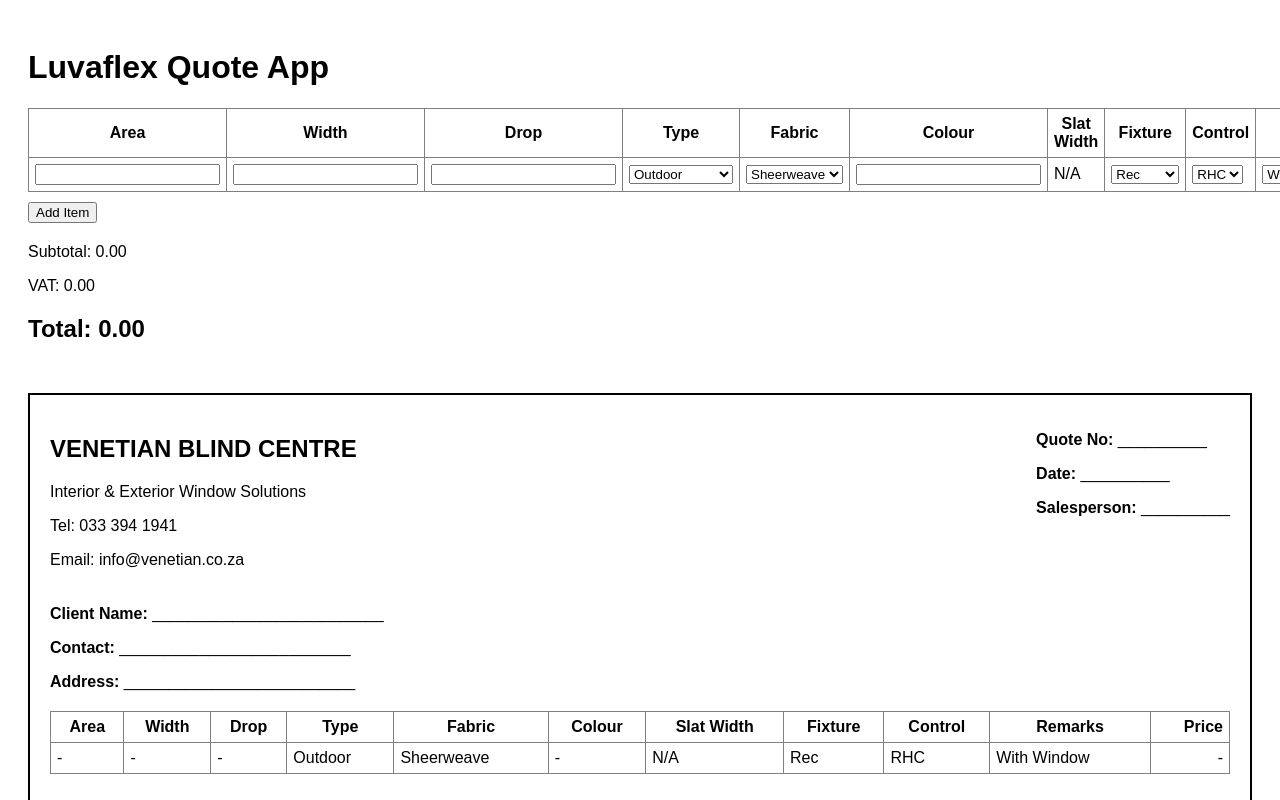
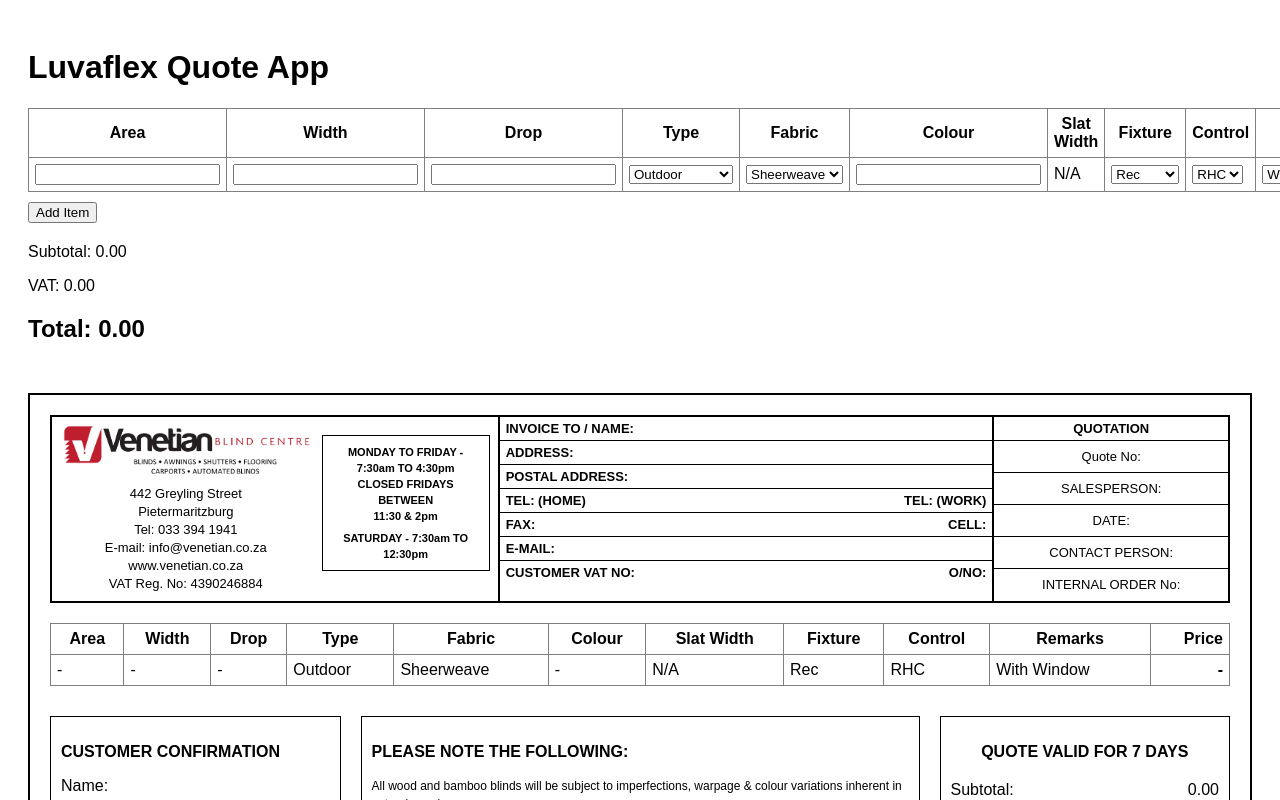
Before and after one commit to vbcsales2-prog/luvaflex-app, a Next.js app: page / in a window 1280 px wide. Shown: the top 800 px of the page. Built offline with nearby package versions, Linux system fonts and the light colour scheme.

Commit message:
Update page.tsx

```diff
--- a/app/page.tsx
+++ b/app/page.tsx
@@ -523,38 +523,215 @@
           background: "#fff",
         }}
       >
-        <div style={{ display: "flex", justifyContent: "space-between", alignItems: "flex-start" }}>
-          <div>
-            <h2>VENETIAN BLIND CENTRE</h2>
-            <p>Interior & Exterior Window Solutions</p>
-            <p>Tel: 033 394 1941</p>
-            <p>Email: info@venetian.co.za</p>
-          </div>
+        <table
+          style={{
+            width: "100%",
+            borderCollapse: "collapse",
+            border: "2px solid black",
+            marginBottom: 20,
+          }}
+        >
+          <tbody>
+            <tr>
+              <td
+                style={{
+                  width: "38%",
+                  borderRight: "2px solid black",
+                  padding: 8,
+                  verticalAlign: "top",
+                }}
+              >
+                <div style={{ display: "flex", gap: 10, alignItems: "flex-start" }}>
+                  <div style={{ flex: 1 }}>
+                    <img
+                      src="/logo.png"
+                      alt="Venetian Blind Centre"
+                      style={{ width: "100%", maxWidth: 420, height: "auto", display: "block" }}
+                    />
 
-          <div>
-            <p>
-              <b>Quote No:</b> __________
-            </p>
-            <p>
-              <b>Date:</b> __________
-            </p>
-            <p>
-              <b>Salesperson:</b> __________
-            </p>
-          </div>
-        </div>
+                    <div
+                      style={{
+                        marginTop: 8,
+                        fontSize: 13,
+                        lineHeight: "18px",
+                        textAlign: "center",
+                      }}
+                    >
+                      <div>442 Greyling Street</div>
+                      <div>Pietermaritzburg</div>
+                      <div>Tel: 033 394 1941</div>
+                      <div>E-mail: info@venetian.co.za</div>
+                      <div>www.venetian.co.za</div>
+                      <div>VAT Reg. No: 4390246884</div>
+                    </div>
+                  </div>
 
-        <div style={{ marginTop: 20 }}>
-          <p>
-            <b>Client Name:</b> __________________________
-          </p>
-          <p>
-            <b>Contact:</b> __________________________
-          </p>
-          <p>
-            <b>Address:</b> __________________________
-          </p>
-        </div>
+                  <div
+                    style={{
+                      width: 150,
+                      border: "1px solid black",
+                      padding: 8,
+                      fontSize: 11,
+                      lineHeight: "16px",
+                      textAlign: "center",
+                      marginTop: 10,
+                    }}
+                  >
+                    <div>
+                      <b>MONDAY TO FRIDAY - 7:30am TO 4:30pm</b>
+                    </div>
+                    <div>
+                      <b>CLOSED FRIDAYS BETWEEN</b>
+                    </div>
+                    <div>
+                      <b>11:30 & 2pm</b>
+                    </div>
+                    <div style={{ marginTop: 6 }}>
+                      <b>SATURDAY - 7:30am TO 12:30pm</b>
+                    </div>
+                  </div>
+                </div>
+              </td>
+
+              <td
+                style={{
+                  width: "42%",
+                  borderRight: "2px solid black",
+                  verticalAlign: "top",
+                  padding: 0,
+                }}
+              >
+                <table style={{ width: "100%", borderCollapse: "collapse", fontSize: 13 }}>
+                  <tbody>
+                    <tr>
+                      <td style={{ borderBottom: "1px solid black", padding: "4px 6px" }}>
+                        <b>INVOICE TO / NAME:</b>
+                      </td>
+                    </tr>
+                    <tr>
+                      <td style={{ borderBottom: "1px solid black", padding: "4px 6px" }}>
+                        <b>ADDRESS:</b>
+                      </td>
+                    </tr>
+                    <tr>
+                      <td style={{ borderBottom: "1px solid black", padding: "4px 6px" }}>
+                        <b>POSTAL ADDRESS:</b>
+                      </td>
+                    </tr>
+                    <tr>
+                      <td style={{ borderBottom: "1px solid black", padding: "4px 6px" }}>
+                        <div style={{ display: "flex", justifyContent: "space-between" }}>
+                          <span>
+                            <b>TEL: (HOME)</b>
+                          </span>
+                          <span>
+                            <b>TEL: (WORK)</b>
+                          </span>
+                        </div>
+                      </td>
+                    </tr>
+                    <tr>
+                      <td style={{ borderBottom: "1px solid black", padding: "4px 6px" }}>
+                        <div style={{ display: "flex", justifyContent: "space-between" }}>
+                          <span>
+                            <b>FAX:</b>
+                          </span>
+                          <span>
+                            <b>CELL:</b>
+                          </span>
+                        </div>
+                      </td>
+                    </tr>
+                    <tr>
+                      <td style={{ borderBottom: "1px solid black", padding: "4px 6px" }}>
+                        <b>E-MAIL:</b>
+                      </td>
+                    </tr>
+                    <tr>
+                      <td style={{ padding: "4px 6px" }}>
+                        <div style={{ display: "flex", justifyContent: "space-between" }}>
+                          <span>
+                            <b>CUSTOMER VAT NO:</b>
+                          </span>
+                          <span>
+                            <b>O/NO:</b>
+                          </span>
+                        </div>
+                      </td>
+                    </tr>
+                  </tbody>
+                </table>
+              </td>
+
+              <td style={{ width: "20%", verticalAlign: "top", padding: 0 }}>
+                <table style={{ width: "100%", borderCollapse: "collapse", fontSize: 13 }}>
+                  <tbody>
+                    <tr>
+                      <td
+                        style={{
+                          borderBottom: "1px solid black",
+                          padding: "4px 6px",
+                          textAlign: "center",
+                        }}
+                      >
+                        <b>QUOTATION</b>
+                      </td>
+                    </tr>
+                    <tr>
+                      <td
+                        style={{
+                          borderBottom: "1px solid black",
+                          padding: "8px 6px",
+                          textAlign: "center",
+                        }}
+                      >
+                        Quote No:
+                      </td>
+                    </tr>
+                    <tr>
+                      <td
+                        style={{
+                          borderBottom: "1px solid black",
+                          padding: "8px 6px",
+                          textAlign: "center",
+                        }}
+                      >
+                        SALESPERSON:
+                      </td>
+                    </tr>
+                    <tr>
+                      <td
+                        style={{
+                          borderBottom: "1px solid black",
+                          padding: "8px 6px",
+                          textAlign: "center",
+                        }}
+                      >
+                        DATE:
+                      </td>
+                    </tr>
+                    <tr>
+                      <td
+                        style={{
+                          borderBottom: "1px solid black",
+                          padding: "8px 6px",
+                          textAlign: "center",
+                        }}
+                      >
+                        CONTACT PERSON:
+                      </td>
+                    </tr>
+                    <tr>
+                      <td style={{ padding: "8px 6px", textAlign: "center" }}>
+                        INTERNAL ORDER No:
+                      </td>
+                    </tr>
+                  </tbody>
+                </table>
+              </td>
+            </tr>
+          </tbody>
+        </table>
 
         <table
           border={1}
@@ -590,7 +767,7 @@
                 <td>{displayValue(item.fixture)}</td>
                 <td>{displayValue(item.control)}</td>
                 <td>{displayValue(item.remarks)}</td>
-                <td style={{ textAlign: "right" }}>
+                <td style={{ textAlign: "right", fontWeight: 600 }}>
                   {item.pending ? "-" : item.custom ? "-" : item.price ? currency(item.price) : "-"}
                 </td>
               </tr>
@@ -613,19 +790,19 @@
               <b>PLEASE NOTE THE FOLLOWING:</b>
             </p>
 
-            <p style={{ fontSize: 13 }}>
+            <p style={{ fontSize: 12, lineHeight: "18px" }}>
               All wood and bamboo blinds will be subject to imperfections, warpage & colour variations inherent in natural wood.
             </p>
 
-            <p style={{ fontSize: 13 }}>
+            <p style={{ fontSize: 12, lineHeight: "18px" }}>
               We are not responsible for any damage whilst drilling through wall, brick, tile, granite & marble during installation.
             </p>
 
-            <p style={{ fontSize: 13 }}>
+            <p style={{ fontSize: 12, lineHeight: "18px" }}>
               All awnings and outdoor blinds installed are not guaranteed against storm damage.
             </p>
 
-            <p style={{ fontSize: 13 }}>
+            <p style={{ fontSize: 12, lineHeight: "18px" }}>
               For security measures all cash payments to be made instore.
             </p>
           </div>
```
